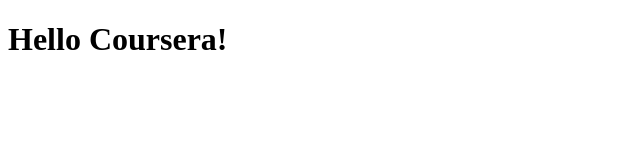
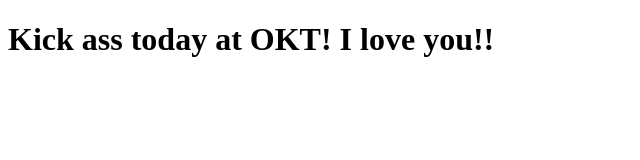
Before and after one commit to Mimner/coursera-test, a plain HTML site: page site/index.html in a window 1280 px wide. Shown: the whole page, without its empty margins (0-640 px from the left). Drawn offline with Linux system fonts and the light colour scheme.

Commit message:
Updated message string for someone special!

```diff
--- a/site/index.html
+++ b/site/index.html
@@ -2,9 +2,9 @@
 <html>
 <head>
 	<meta charset="utf-8">
-	<title>Hello Coursera!</title>
+	<title>Hello Rebecca!</title>
 </head>
 <body>
-<h1>Hello Coursera!</h1>
+<h1>Kick ass today at OKT! I love you!!</h1>
 </body>
 </html>
```
